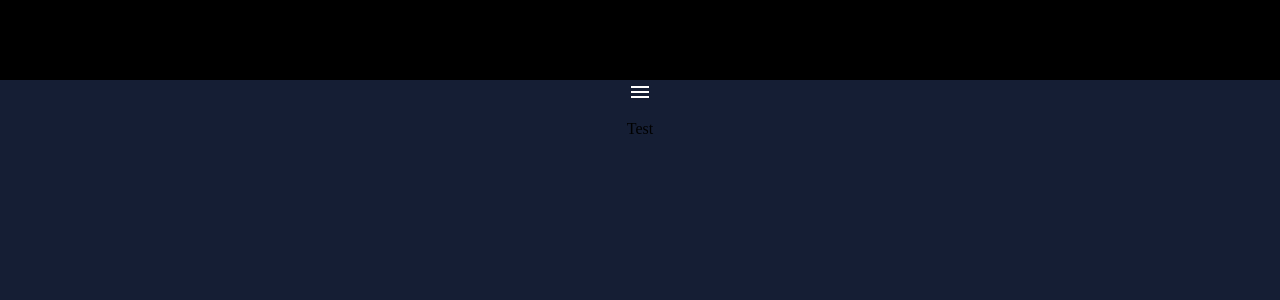
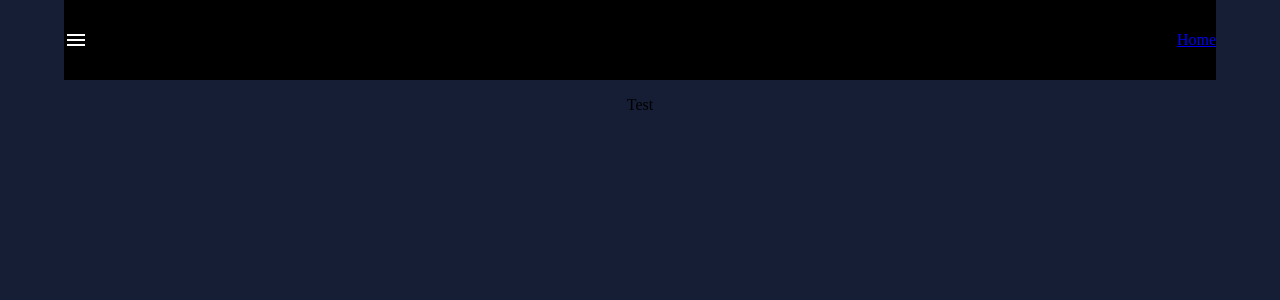
Before and after one commit to Tiqur/portfolio, a React (Vite) app: page / in a window 1280 px wide. Shown: the top 300 px of the page. Built offline with nearby package versions, Linux system fonts and the light colour scheme.

Commit message:
Added rudimentary routing

```diff
--- a/package.json
+++ b/package.json
@@ -7,6 +7,7 @@
     "serve": "vite preview"
   },
   "dependencies": {
+    "@types/react-router-dom": "^5.3.0",
     "react": "^17.0.0",
     "react-dom": "^17.0.0",
     "sass": "^1.42.1",
@@ -16,6 +17,7 @@
     "@types/react": "^17.0.0",
     "@types/react-dom": "^17.0.0",
     "@vitejs/plugin-react": "^1.0.0",
+    "react-router-dom": "^5.3.0",
     "typescript": "^4.3.2",
     "vite": "^2.6.0"
   }
--- a/src/App.tsx
+++ b/src/App.tsx
@@ -1,5 +1,6 @@
 import { Layout, Navbar } from './components/index';
 import { useEffect } from 'react';
+import { BrowserRouter, Switch, Route } from 'react-router-dom';
 
 function App() {
 
@@ -8,11 +9,17 @@ function App() {
   }, [])
 
   return (
-    <Layout>
-      <Navbar>
-        <p>Test</p>
-      </Navbar>
-    </Layout>
+    <BrowserRouter>
+      <Switch>
+        <Route path='/'>
+          <Layout>
+            <Navbar>
+              <p>Test</p>
+            </Navbar>
+          </Layout>
+        </Route>
+      </Switch>
+    </BrowserRouter>
   )
 }
 
--- a/src/components/navbar/main.tsx
+++ b/src/components/navbar/main.tsx
@@ -1,13 +1,23 @@
 import styles from './styles.module.scss';
 import { MenuSvg } from '../../assets/index';
+import { Link } from 'react-router-dom';
 
-export const Navbar: React.FunctionComponent = (props) => {
+const NavLink: React.FC<{text:string}> = (props) => {
+  return (
+    <Link to='#'>
+      <p>{props.text}</p>
+    </Link>
+  )
+}
+
+export const Navbar: React.FC = (props) => {
   return (
     <div className={styles.container}>
       <header className={styles.navbar}>
+        <MenuSvg/>
+        <NavLink text='Home'/>
 
       </header>
-      <MenuSvg/>
       {props.children}
     </div>
 
--- a/src/components/navbar/styles.module.scss
+++ b/src/components/navbar/styles.module.scss
@@ -3,11 +3,14 @@
   flex-direction: column;
   align-items: center;
   height: 100%;
+  width: 100vw;
 }
 
 .navbar {
   display: flex;
-  width: 100vw;
+  justify-content: space-between;
+  align-items: center;
+  width: 90%;
   height: 5em;
   background: black;
 }
```
Also changed, not shown: 1 other file (tests, documents, lock files or other folders).
